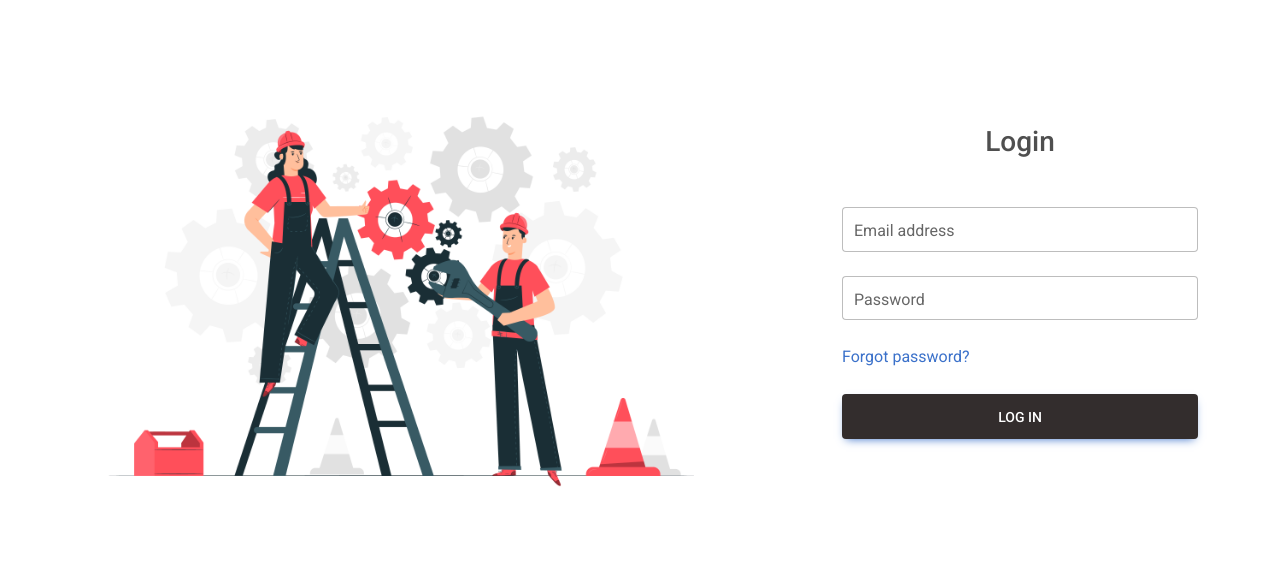
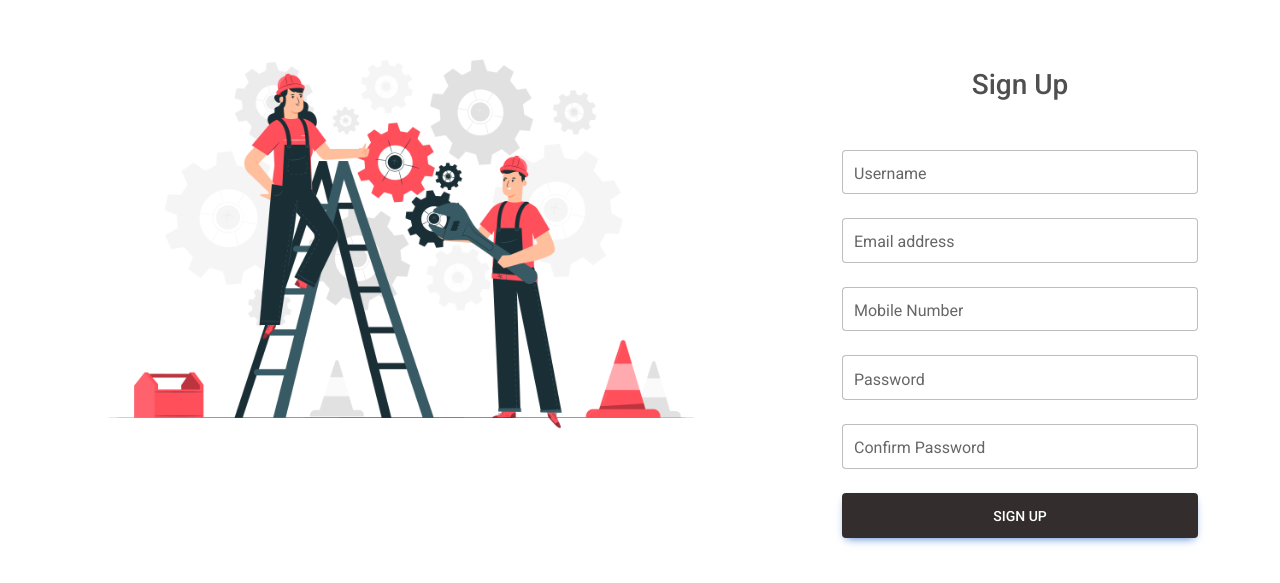
Before and after one commit to mohammedafsalk/AutoPro-Mern, a React (Create React App) app in the folder Client/: page /signup in a window 1280 px wide. Shown: the part 109-692 px from the top of the page. Built offline with nearby package versions, Linux system fonts and the light colour scheme.

Commit message:
redux store added

```diff
--- a/Client/src/App.js
+++ b/Client/src/App.js
@@ -1,10 +1,13 @@
-import React from 'react'
-import Login from './components/user/login'
+import React from "react";
+import { Route, Routes } from "react-router-dom";
+import UserRoutes from "./Routes/UserRoutes";
 
 export default function App() {
   return (
-    <>
-    <Login></Login>
-    </>
-  )
+    <div className="App">
+      <Routes>
+        <Route path="/*" element={<UserRoutes />} />
+      </Routes>
+    </div>
+  );
 }
--- a/Client/src/Routes/UserRoutes.js
+++ b/Client/src/Routes/UserRoutes.js
@@ -1,8 +1,13 @@
 import React from 'react'
-import {} from 'rea'
+import {Route,Routes} from 'react-router-dom'
+import Login from '../components/user/signup'
+import SignUp from '../components/user/signup'
 
 export default function UserRoutes() {
   return (
-
+   <Routes>
+    <Route path='/login' element={<Login/>} />
+    <Route path='/signup' element={<SignUp/>} />
+   </Routes>
   )
 }
--- a/Client/src/components/user/signup.js
+++ b/Client/src/components/user/signup.js
@@ -12,7 +12,7 @@ from 'mdb-react-ui-kit';
 import '../../assets/css/login.css'
 import loginImg from '../../assets/images/login.jpg'
 
-export default function Login() {
+export default function SignUp() {
   return (
     <div className='d-flex flex-column justify-content-center' style={{height:"100vh"}}>
 
@@ -27,16 +27,14 @@ export default function Login() {
 
         </MDBCol>
         <MDBCol col='12' lg='4' className='pt-5'>
-          <h3 className='w-100 text-center mb-5'>Login</h3>
+          <h3 className='w-100 text-center mb-5'>Sign Up</h3>
 
-          <MDBInput wrapperClass='mb-4' label='Email address' id='formControlLg' type='email' size="lg"/>
-          <MDBInput wrapperClass='mb-4' label='Password' id='formControlLg' type='password' size="lg"/>
-
-
-          <div className="d-flex justify-content-between mb-4">
-            <a href="!#">Forgot password?</a>
-          </div>
-          <MDBBtn className="mb-4 w-100 bg-dark  "  size="lg">Log In</MDBBtn>
+          <MDBInput wrapperClass='mb-4' label='Username' id='' type='text' size="lg"/>
+          <MDBInput wrapperClass='mb-4' label='Email address' id='' type='email' size="lg"/>
+          <MDBInput wrapperClass='mb-4' label='Mobile Number' id='' type='number' size="lg"/>
+          <MDBInput wrapperClass='mb-4' label='Password' id='' type='password' size="lg"/>
+          <MDBInput wrapperClass='mb-4' label='Confirm Password' id='' type='password' size="lg"/>
+          <MDBBtn className="mb-4 w-100 bg-dark  "  size="lg">Sign Up</MDBBtn>
 
           {/* <div className="divider d-flex align-items-center my-4">
             <p className="text-center fw-bold mx-3 mb-0">OR</p>
--- a/Client/src/index.js
+++ b/Client/src/index.js
@@ -1,16 +1,19 @@
-import React from 'react';
+import React from "react";
 import { createRoot } from "react-dom/client";
-import './index.css';
-import 'mdb-react-ui-kit/dist/css/mdb.min.css';
-import App from './App';
-import reportWebVitals from './reportWebVitals';
+import "./index.css";
+import "mdb-react-ui-kit/dist/css/mdb.min.css";
+import App from "./App";
+import reportWebVitals from "./reportWebVitals";
+import { BrowserRouter } from "react-router-dom";
 
 const container = document.getElementById("root");
 const root = createRoot(container);
 
 root.render(
   <React.StrictMode>
-    <App />
+    <BrowserRouter>
+      <App />
+    </BrowserRouter>
   </React.StrictMode>
 );
 
```
Also changed, not shown: Client/src/store/store.js (added, +11 -0 lines).
